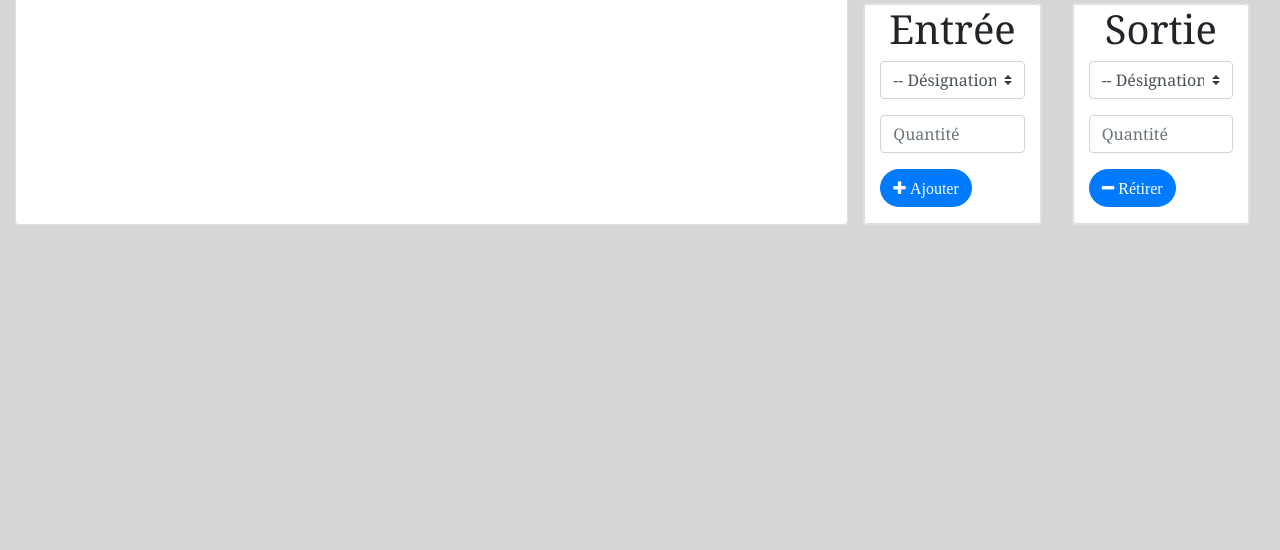
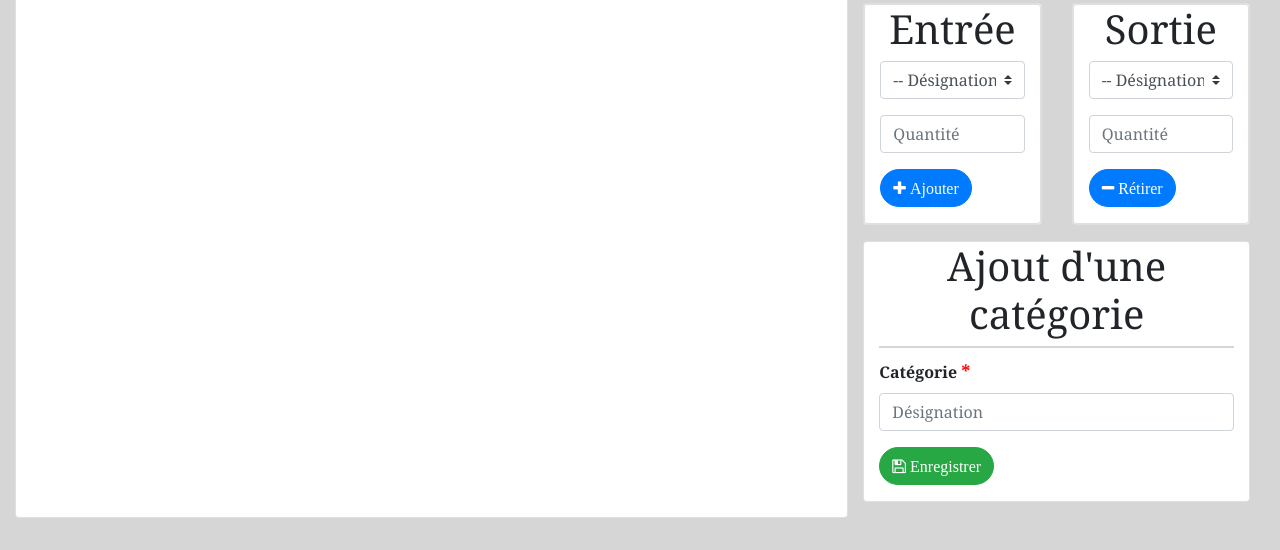
Before and after one commit to Djibsone/gest-stock, a PHP site: page / in a window 1280 px wide. Shown: the part 250-800 px from the top of the page. Run offline with PHP 8.4, Linux system fonts and the light colour scheme.

Commit message:
feat:js,control,model,index

```diff
--- a/assets/js/scripts.js
+++ b/assets/js/scripts.js
@@ -106,7 +106,7 @@
                     <tr>
                         <th>${'P00' + item.id}</th>
                         <td>${item.designation}</td>
-                        <td>${item.stock_actuel}</td>
+                        <td>${item.stock_actuel} ${item.stock_actuel <= 10 ? '<span class="bg-danger p-1 rounded-pill">Ravitaillement</span>' : ''}</td>
                         <td>
                             <a href="#" class="btn btn-info btn-edit-delete description"
                                 data-id="${item.id}">
--- a/index.php
+++ b/index.php
@@ -53,7 +53,7 @@
 
                                     <th scope="row">P00<?= $produit['id'] ?></th>
                                     <td><?= $produit['designation'] ?></td>
-                                    <td><?= $produit['stock_actuel'] ?></td>
+                                    <td><?= $produit['stock_actuel'] ?> <?= $produit['stock_actuel'] <= 10 ? '<span class="bg-danger p-1 rounded-pill">Ravitaillement</span>' : '' ?></td>
                                     <td>
                                         <a href="#" class="btn btn-info btn-edit-delete description"
                                             data-id="<?= $produit['id'] ?>">
@@ -104,7 +104,7 @@
                         </form>
                     </div>
 
-                    <div class="row">
+                    <div class="row mb-3">
                         <div class="col">
                             <div class="card">
                                 <div class="card col">
@@ -174,6 +174,25 @@
                             </div>
                         </div>
                     </div>
+
+                    <div class="card col mb-3">
+                        <h1 class="text-center"> Ajout d'une catégorie </h1>
+                        <div class="separation"></div>
+                        <!-- <hr> -->
+                        <form action="controllers/store.php" method="post">
+
+                            <div class="form-row mb-3">
+                                <div class="col">
+                                    <label>Catégorie <span>*</span></label>
+                                    <input type="text" class="form-control" name="category" placeholder="Désignation">
+                                </div>
+                            </div>
+
+                            <div class="mb-3">
+                                <button type="submit" class="btn btn-success btn-flat rounded-pill" name="add"><span class="fa fa-save"> Enregistrer</span></button>
+                            </div>
+                        </form>
+                    </div>
                 </div>
                 <!-- Fin formulaire -->
 
--- a/models/connexion.php
+++ b/models/connexion.php
@@ -146,6 +146,42 @@
         return false;
 }
 
+//Valider l'entrée
+function validateInput($input) {
+    $pattern = "/^[\p{L}\p{M} \'\-]+$/u";
+
+    if (preg_match($pattern, $input)) {
+        return true;
+    } else {
+        return false;
+    }
+}
+
+//Verifier si une entrée est numeric
+// function containsNumeric($values) {
+//     foreach ($values as $value) {
+//         // $characters = str_split($value);
+//         $characters = $value;
+
+//         foreach ($characters as $char) {
+//             if (is_numeric($char)) {
+//                 return true;
+//             }
+//         }
+//     }
+//     return false;
+// }
+function allValuesNumeric($values) {
+    foreach ($values as $value) {
+        if (!is_numeric($value)) {
+            return false; // Return false if any value is not numeric
+        }
+    }
+    return true; // Return true if all values are numeric
+}
+
+
+
 /* CREATION D'UNE PROCEDURE
 
     DELIMITER //
```
Also changed, not shown: controllers/store.php (+41 -16 lines), controllers/update.php (+8 -3 lines).
